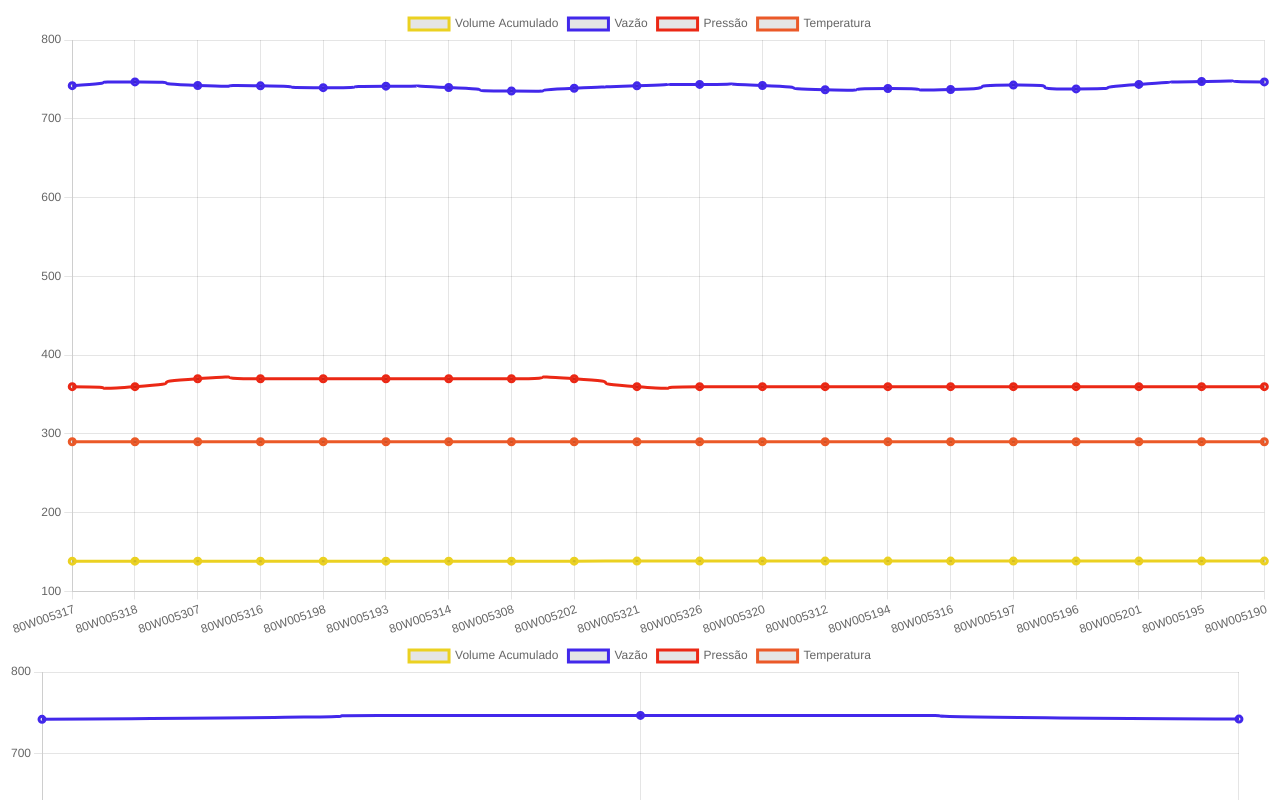
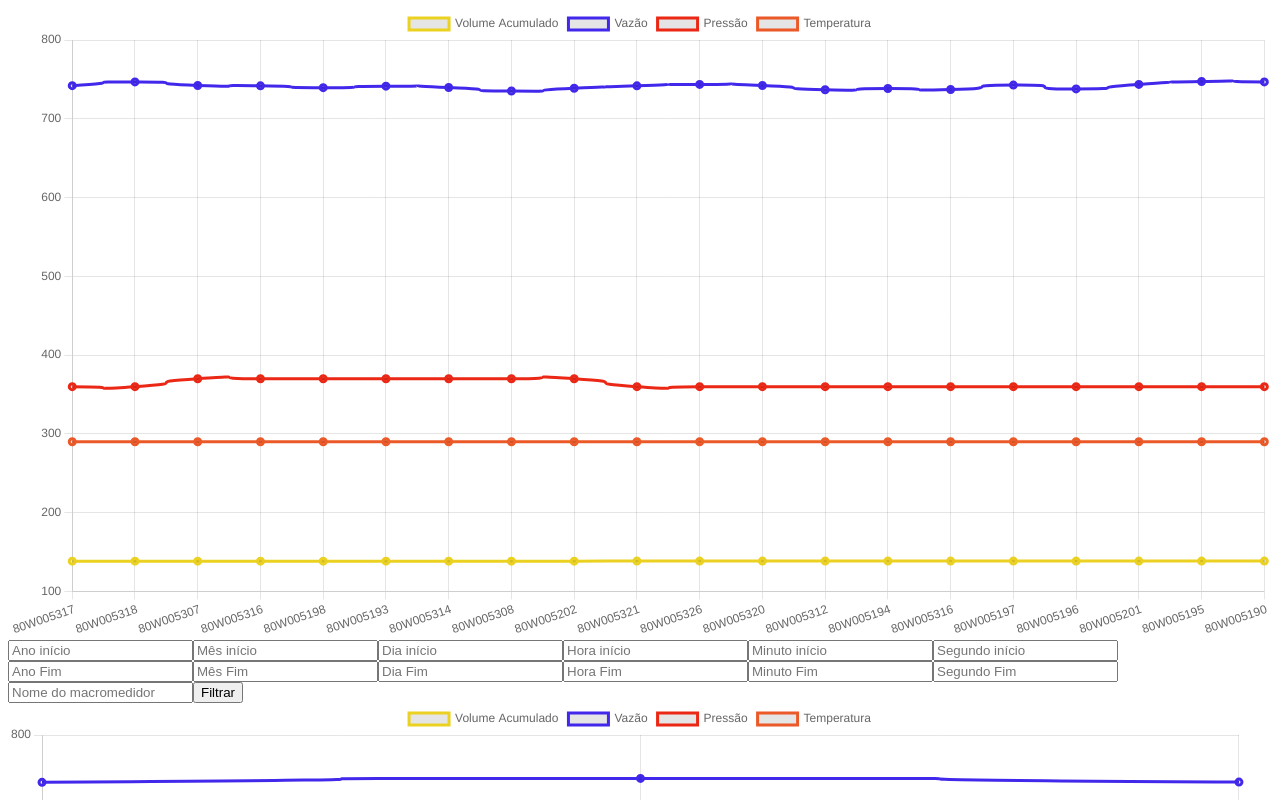
Before and after one commit to devmateusrodrigues/vue-chartjs-example, a Vue app: page / in a window 1280 px wide. Shown: the top 800 px of the page. Built offline with nearby package versions, Linux system fonts and the light colour scheme.

Commit message:
Inserção de formulário para filtragem de dados

```diff
--- a/src/components/PlanetChart.vue
+++ b/src/components/PlanetChart.vue
@@ -2,6 +2,26 @@
   <div>
     <div>
       <canvas id="macromedidores-chart"></canvas>
+    </div>
+    <div>
+      <input v-model="anoInicio" placeholder="Ano início">
+      <input v-model="mesInicio" placeholder="Mês início">
+      <input v-model="diaInicio" placeholder="Dia início">
+      <input v-model="horaInicio" placeholder="Hora início">
+      <input v-model="minutoInicio" placeholder="Minuto início">
+      <input v-model="segundoInicio" placeholder="Segundo início">
+    </div>
+    <div>
+      <input v-model="anoFim" placeholder="Ano Fim">
+      <input v-model="mesFim" placeholder="Mês Fim">
+      <input v-model="diaFim" placeholder="Dia Fim">
+      <input v-model="horaFim" placeholder="Hora Fim">
+      <input v-model="minutoFim" placeholder="Minuto Fim">
+      <input v-model="segundoFim" placeholder="Segundo Fim">
+    </div>
+    <div>
+      <input v-model="nomeMacromedidor" placeholder="Nome do macromedidor">
+      <button @click="submitForm">Filtrar</button>
     </div>
     <div>
       <canvas id="macromedidores-filter-chart"></canvas>
@@ -19,7 +39,20 @@ export default {
   data() {
     return {
         macromedidoresMockData: macromedidoresMockData,
-        macromedidoresFilterMockData: macromedidoresFilterMockData
+        macromedidoresFilterMockData: macromedidoresFilterMockData,
+        anoInicio: null,
+        mesInicio: null,
+        diaInicio: null,
+        horaInicio: null,
+        minutoInicio: null,
+        segundoInicio: null,
+        anoFim: null,
+        mesFim: null,
+        diaFim: null,
+        horaFim: null,
+        minutoFim: null,
+        segundoFim: null,
+        nomeMacromedidor: null
     }
   },
   mounted() {
@@ -28,6 +61,25 @@ export default {
 
     const localizacaoMacromedidoresFilterChart = document.getElementById('macromedidores-filter-chart');
     new Chart(localizacaoMacromedidoresFilterChart, this.macromedidoresFilterMockData);
+  },
+  methods: {
+    submitForm: function() {
+      console.log(
+        this.anoInicio,
+        this.mesInicio,
+        this.diaInicio,
+        this.horaInicio,
+        this.minutoInicio,
+        this.segundoInicio,
+        this.anoFim,
+        this.mesFim,
+        this.diaFim,
+        this.horaFim,
+        this.minutoFim,
+        this.segundoFim,
+        this.nomeMacromedidor,
+      );
+    }
   }
 }
 </script>
```
